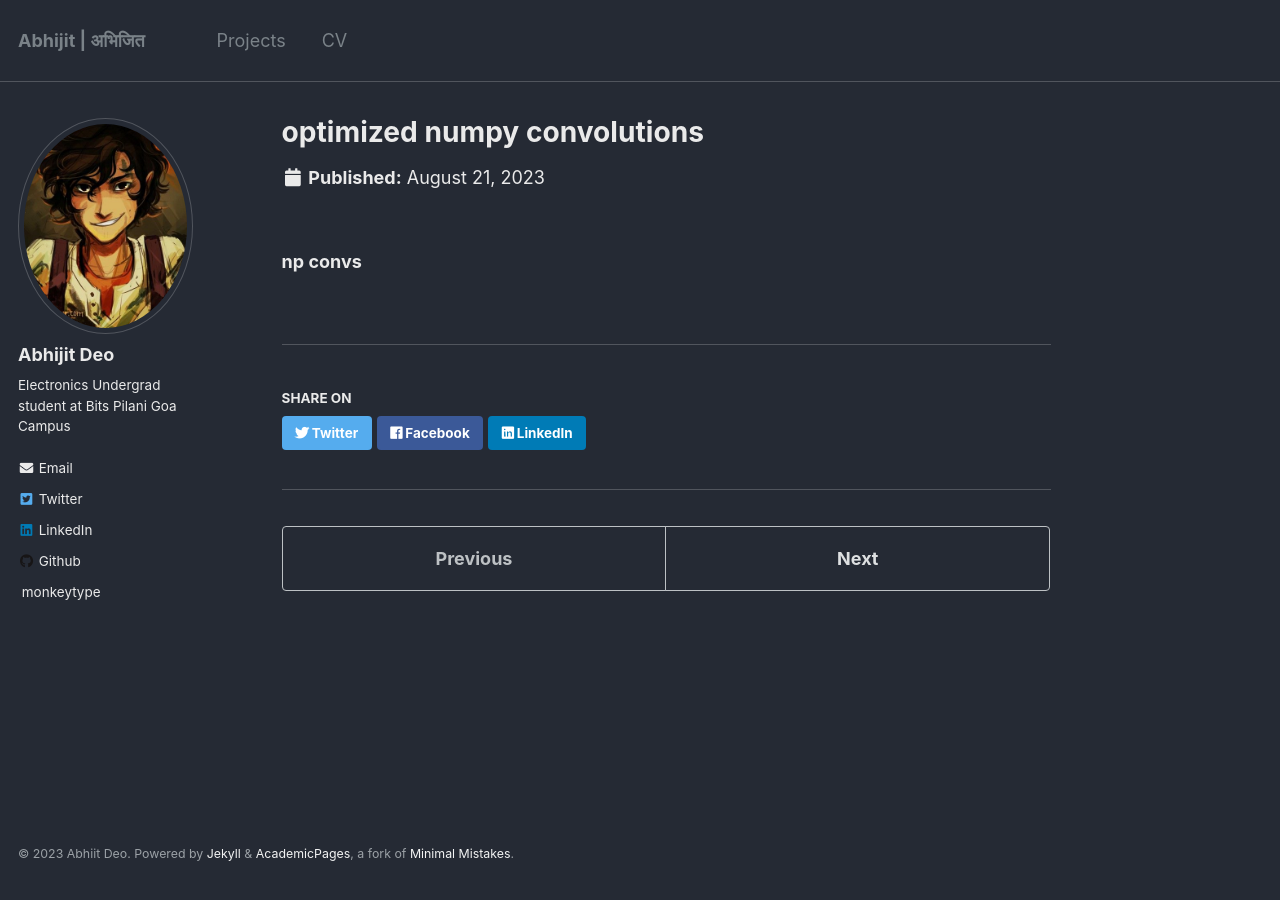
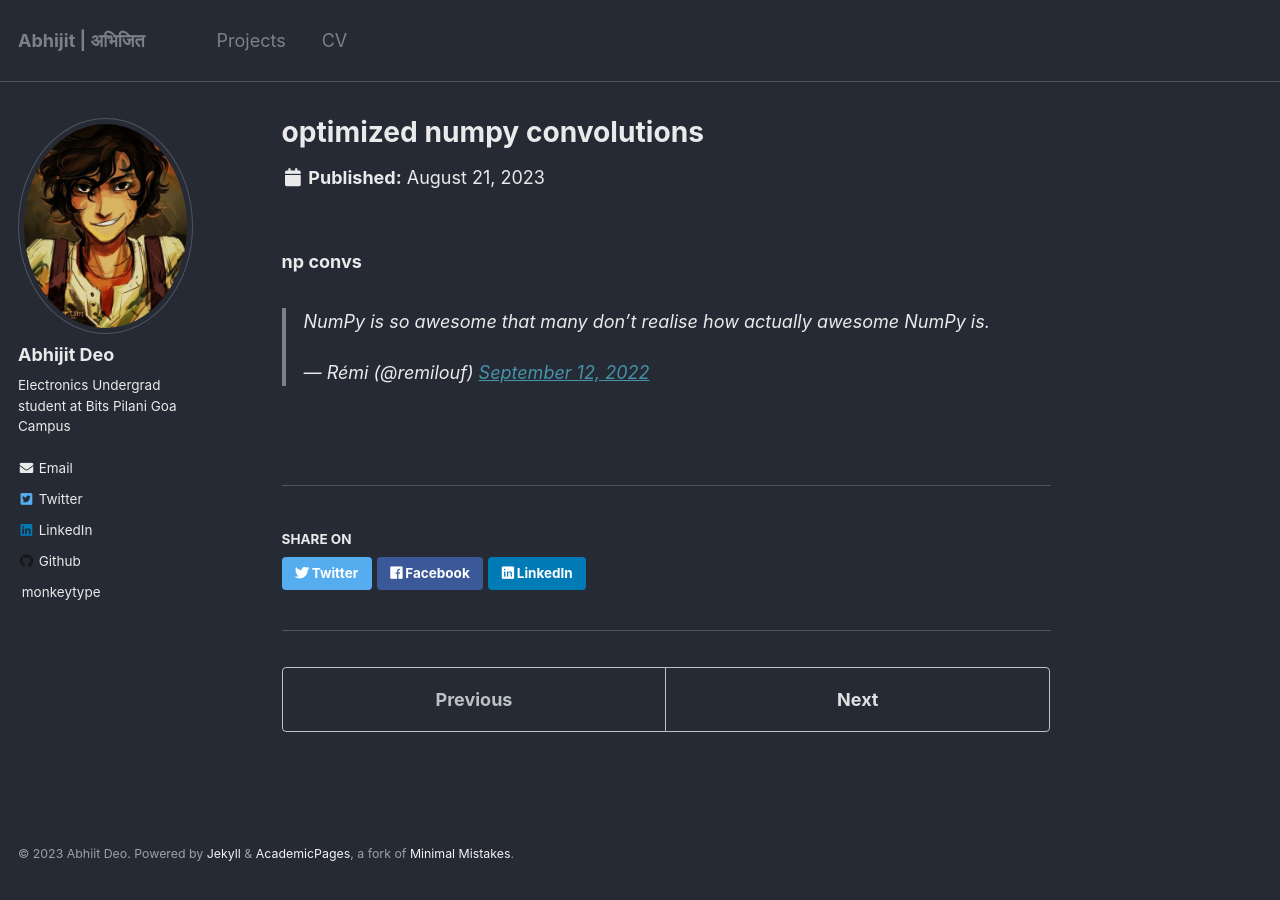
Before and after one commit to abhi-glitchhg/abhi-glitchhg.github.io, a Jekyll site: the page built from _projects/np_conv.md, in a window 1280 px wide. Built offline with Jekyll 4.4.1, drawn with Linux system fonts in a browser that asks for light colours; comment, search, counter and statistics services are not loaded.

Commit message:
add tweet

```diff
--- a/_projects/np_conv.md
+++ b/_projects/np_conv.md
@@ -10,3 +10,5 @@ date: 2023-08-21
 
 
 ### np convs
+
+<blockquote class="twitter-tweet"><p lang="en" dir="ltr">NumPy is so awesome that many don’t realise how actually awesome NumPy is.</p>&mdash; Rémi (@remilouf) <a href="https://twitter.com/remilouf/status/1569288560137863169?ref_src=twsrc%5Etfw">September 12, 2022</a></blockquote> <script async src="https://platform.twitter.com/widgets.js" charset="utf-8"></script>
```
